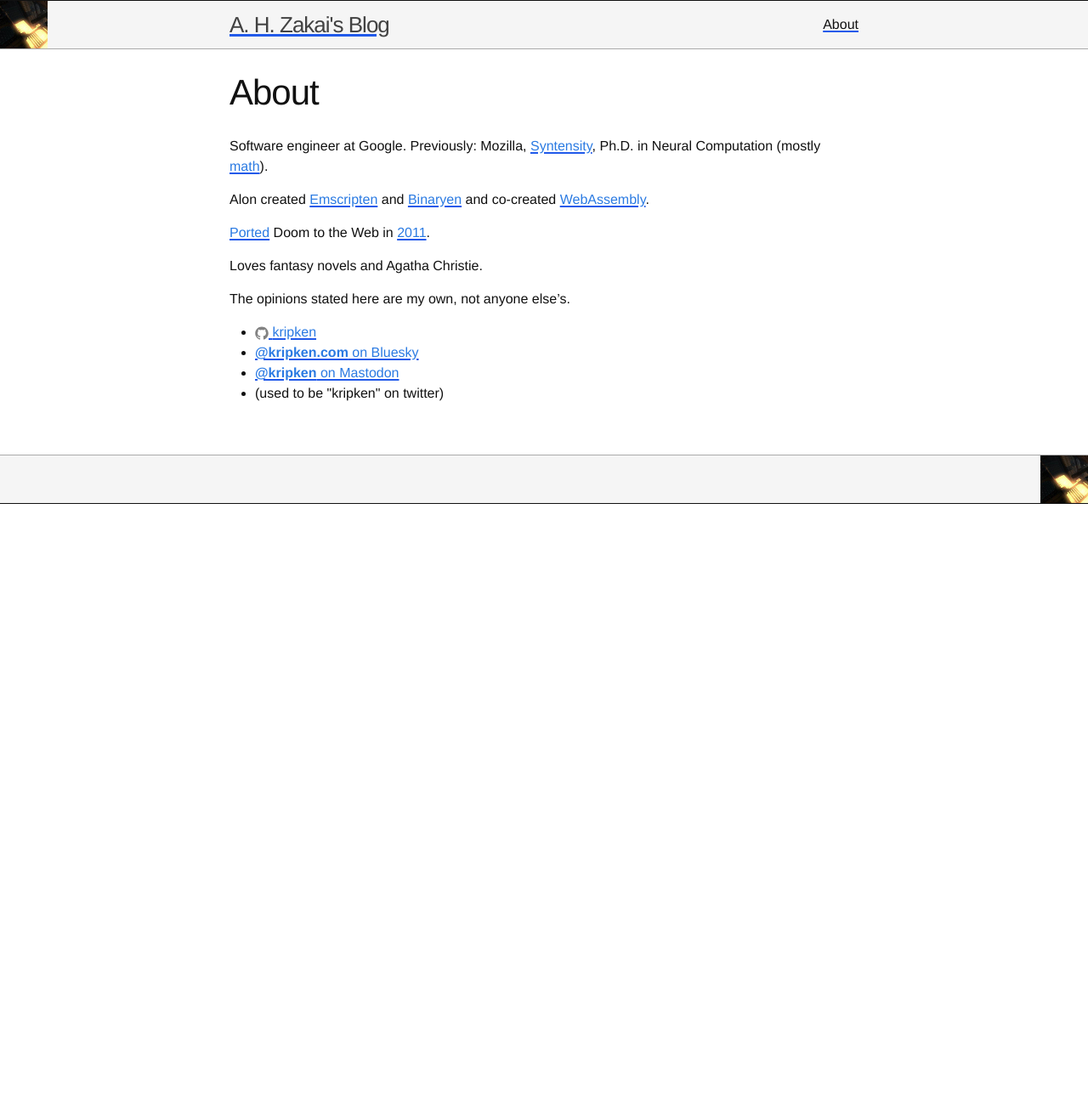
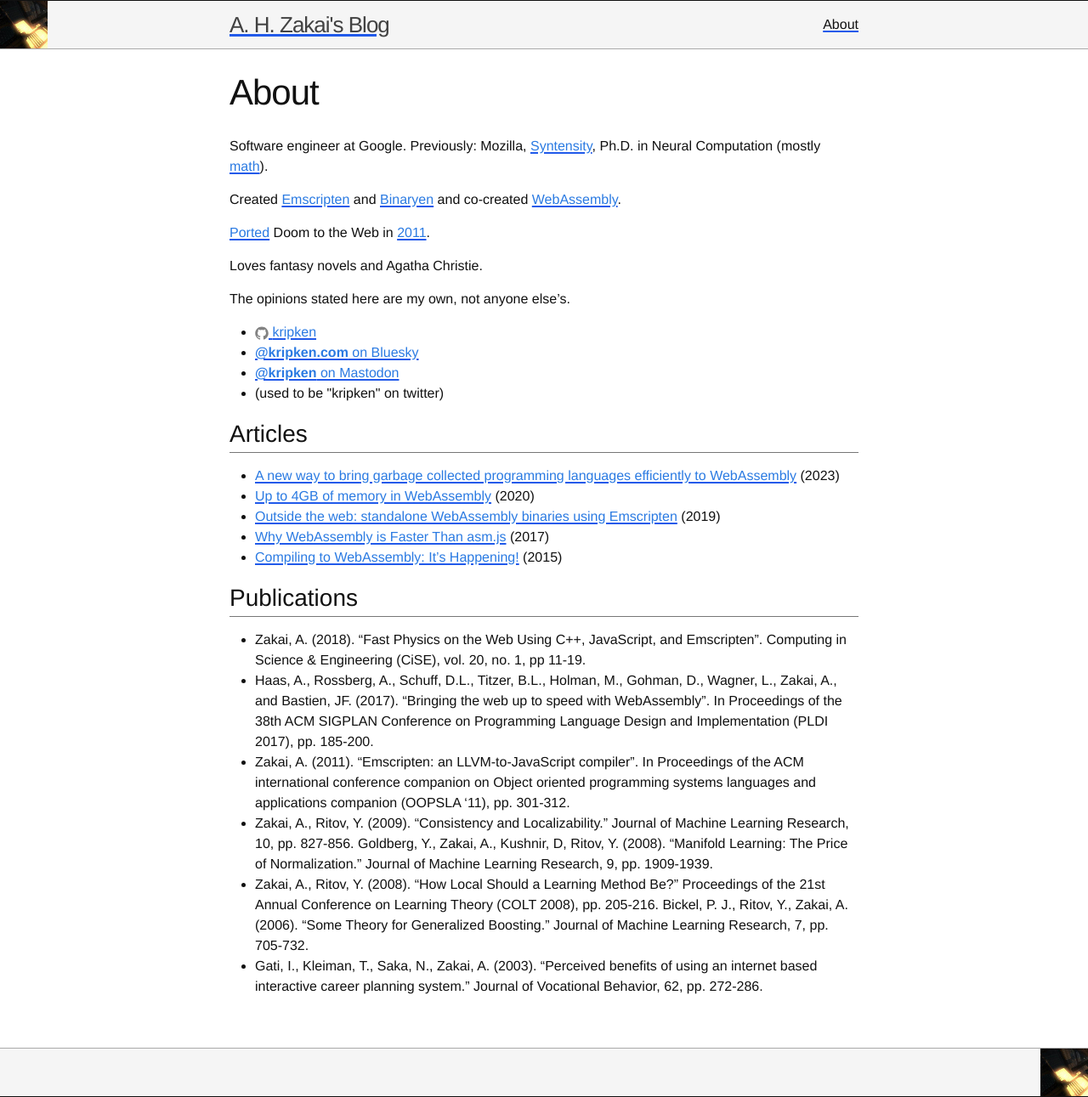
Before and after one commit to kripken/blog, a Jekyll site: the page built from about.md, in a window 1280 px wide. Shown: the whole page at 85% size. Built offline with Jekyll 4.4.1, drawn with Linux system fonts in a browser that asks for light colours; before the commit the page ends 900 px from its top, so only the background shows below that.

Commit message:
pubs and arts

```diff
--- a/about.md
+++ b/about.md
@@ -6,7 +6,7 @@ permalink: /about/
 
 Software engineer at Google. Previously: Mozilla, [Syntensity](https://www.youtube.com/watch?v=J8KMwU1UJmw), Ph.D. in Neural Computation (mostly [math](http://www.jmlr.org/papers/volume10/zakai09a/zakai09a.pdf)).
 
-Alon created [Emscripten](http://emscripten.org) and [Binaryen](https://github.com/WebAssembly/binaryen) and co-created [WebAssembly](http://webassembly.org/).
+Created [Emscripten](http://emscripten.org) and [Binaryen](https://github.com/WebAssembly/binaryen) and co-created [WebAssembly](http://webassembly.org/).
 
 [Ported](https://www.youtube.com/watch?v=WDUPZRQf7oc) Doom to the Web in [2011](https://games.slashdot.org/story/11/05/31/1833239/doom-ported-to-the-web).
 
@@ -33,3 +33,22 @@ The opinions stated here are my own, not anyone else's.
     (used to be "kripken" on twitter)
   </li>
 </ul>
+
+## Articles
+
+* [A new way to bring garbage collected programming languages efficiently to WebAssembly](https://v8.dev/blog/wasm-gc-porting) (2023)
+* [Up to 4GB of memory in WebAssembly](https://v8.dev/blog/4gb-wasm-memory) (2020)
+* [Outside the web: standalone WebAssembly binaries using Emscripten](https://v8.dev/blog/emscripten-standalone-wasm) (2019)
+* [Why WebAssembly is Faster Than asm.js](https://hacks.mozilla.org/2017/03/why-webassembly-is-faster-than-asm-js/) (2017)
+* [Compiling to WebAssembly: It’s Happening!](https://hacks.mozilla.org/2015/12/compiling-to-webassembly-its-happening/) (2015)
+
+## Publications
+
+* Zakai, A. (2018). “Fast Physics on the Web Using C++, JavaScript, and Emscripten”. Computing in Science & Engineering (CiSE), vol. 20, no. 1, pp 11-19.
+* Haas, A., Rossberg, A., Schuff, D.L., Titzer, B.L., Holman, M., Gohman, D., Wagner, L., Zakai, A., and Bastien, JF. (2017). “Bringing the web up to speed with WebAssembly”. In Proceedings of the 38th ACM SIGPLAN Conference on Programming Language Design and Implementation (PLDI 2017), pp. 185-200.
+* Zakai, A. (2011). “Emscripten: an LLVM-to-JavaScript compiler”. In Proceedings of the ACM international conference companion on Object oriented programming systems languages and applications companion (OOPSLA '11), pp. 301-312.
+* Zakai, A., Ritov, Y. (2009). “Consistency and Localizability.” Journal of Machine Learning Research, 10, pp. 827­-856.
+Goldberg, Y., Zakai, A., Kushnir, D, Ritov, Y. (2008). “Manifold Learning: The Price of Normalization.” Journal of Machine Learning Research, 9, pp. 1909­-1939.
+* Zakai, A., Ritov, Y. (2008). “How Local Should a Learning Method Be?” Proceedings of the 21st Annual Conference on Learning Theory (COLT 2008), pp. 205-­216.
+Bickel, P. J., Ritov, Y., Zakai, A. (2006). “Some Theory for Generalized Boosting.” Journal of Machine Learning Research, 7, pp. 705­-732.
+* Gati, I., Kleiman, T., Saka, N., Zakai, A. (2003). “Perceived benefits of using an internet­ based interactive career planning system.” Journal of Vocational Behavior, 62, pp. 272­-286.
```
